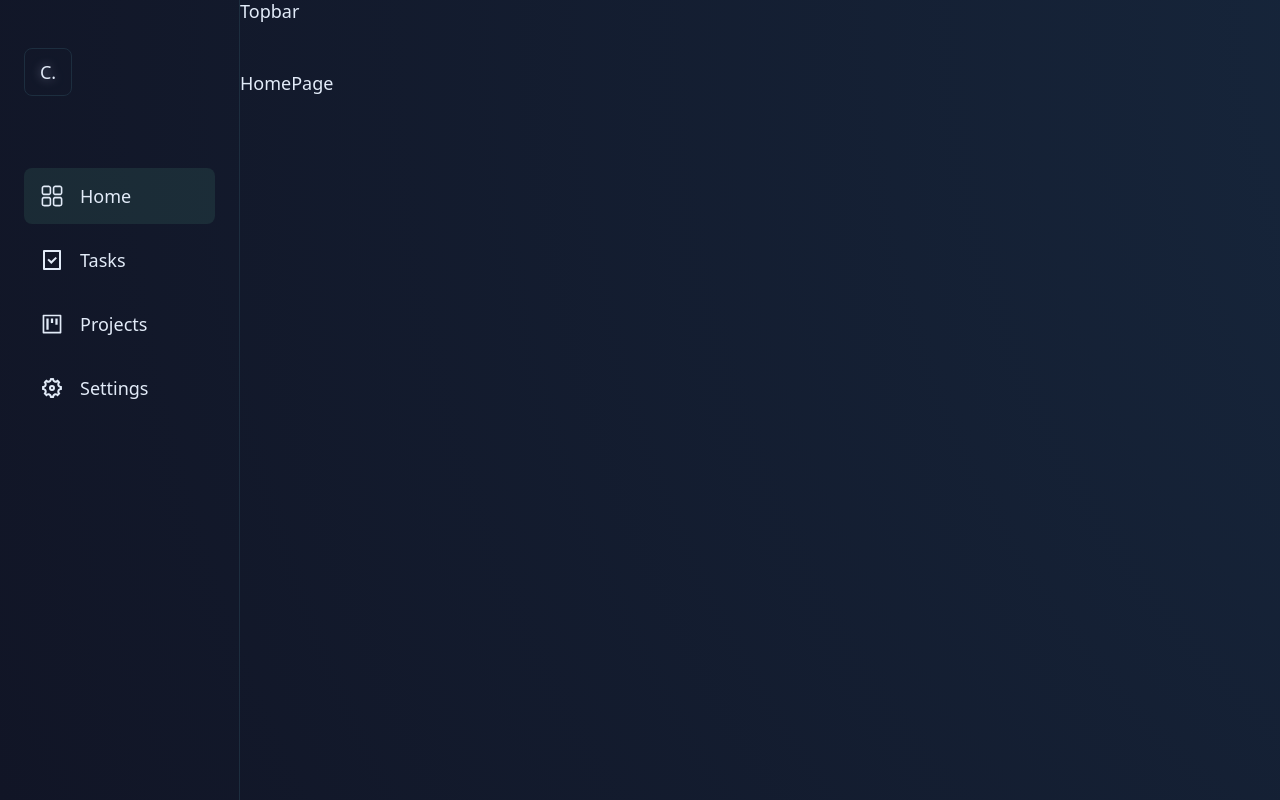
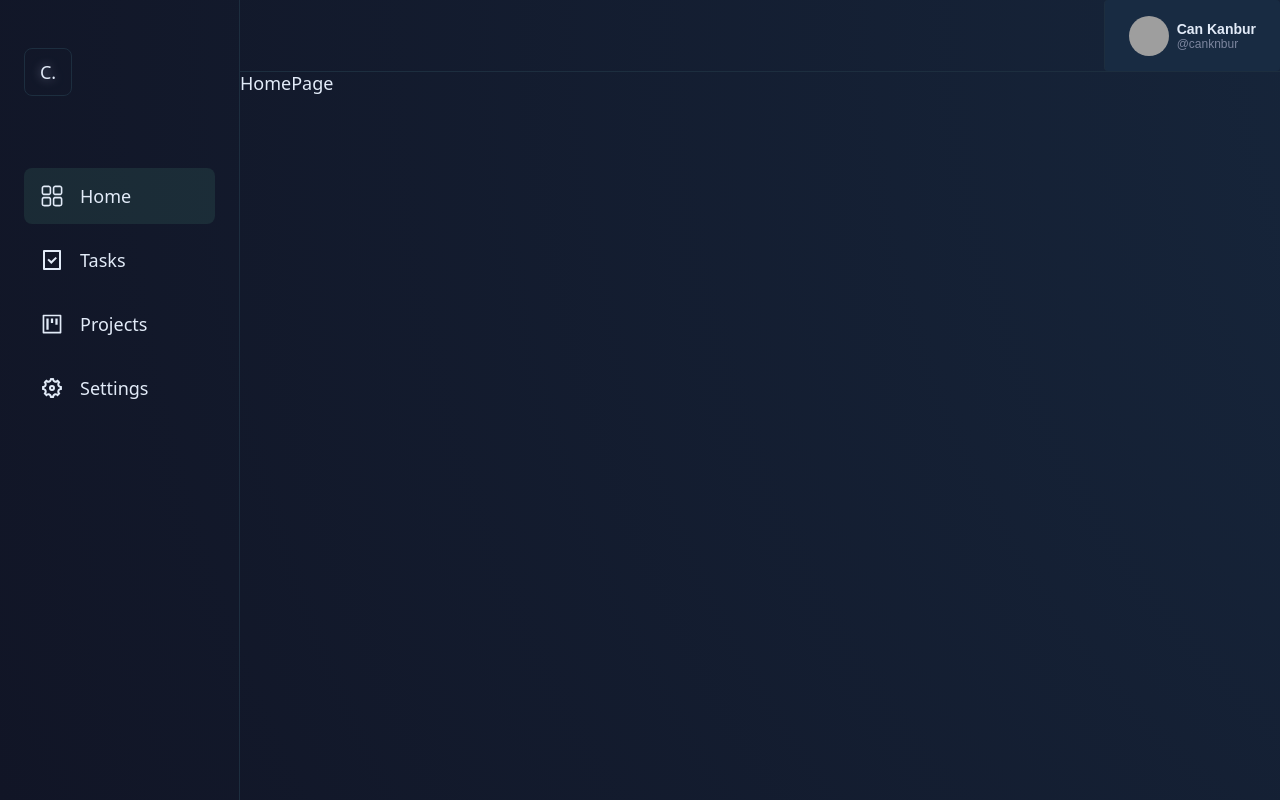
Before and after one commit to canknbr/task-dashboard-sample, a React (Vite) app: page / in a window 1280 px wide. Built offline with nearby package versions, Linux system fonts and the light colour scheme; grey boxes are pictures that could not be loaded.

Commit message:
added topbar component

```diff
--- /dev/null
+++ b/src/components/profile-button/index.jsx
@@ -0,0 +1,19 @@
+import React from 'react'
+import * as S from './styles'
+function ProfileButton() {
+  return (
+    <S.ProfileButton>
+      <S.ProfileImage src="https://avatars.githubusercontent.com/u/39174475?v=4" />
+      <S.Content>
+        <S.Title>
+            Can Kanbur
+        </S.Title>
+        <S.Subtitle>
+            @canknbur
+        </S.Subtitle>
+      </S.Content>
+    </S.ProfileButton>
+  );
+}
+
+export  {ProfileButton}
--- /dev/null
+++ b/src/components/profile-button/styles.jsx
@@ -0,0 +1,28 @@
+import styled from "styled-components";
+
+export const ProfileButton = styled.button`
+display: flex;
+align-items: center;
+gap:var(--space-m);
+font-size:var(--font-m);
+`;
+
+export const ProfileImage = styled.img`
+width: 40px;
+height: 40px;
+border-radius: 50%;
+`;
+
+export const Content = styled.div`
+display: flex;
+flex-direction: column;
+align-items: flex-start;
+font-size:var(--font-s);
+`
+export const Title = styled.p`
+font-weight: 700;
+`
+export const Subtitle = styled.p`
+    font-size: var(--font-xs);
+    color: var(--gray);
+`
--- a/src/components/topbar/index.jsx
+++ b/src/components/topbar/index.jsx
@@ -1,7 +1,10 @@
 import React from 'react';
 import * as S from './styles';
+import { ProfileButton } from '../profile-button';
 function Topbar() {
-  return <S.Topbar>Topbar</S.Topbar>;
+  return <S.Topbar>
+      <ProfileButton/>
+  </S.Topbar>;
 }
 
 export { Topbar };
--- a/src/components/topbar/styles.jsx
+++ b/src/components/topbar/styles.jsx
@@ -2,4 +2,13 @@ import styled from 'styled-components';
 
 export const Topbar = styled.div`
   grid-area: topbar;
+  display: flex;
+  justify-content: flex-end;
+  border-bottom: 1px solid var(--border-color);
+
+ & > * {
+  border-left: 1px solid var(--border-color);
+  padding-left: var(--space-xl);
+  padding-right: var(--space-xl);
+ }
 `;
```
Also changed, not shown: src/components/navigation-menu/index.jsx (+8 -14 lines).
